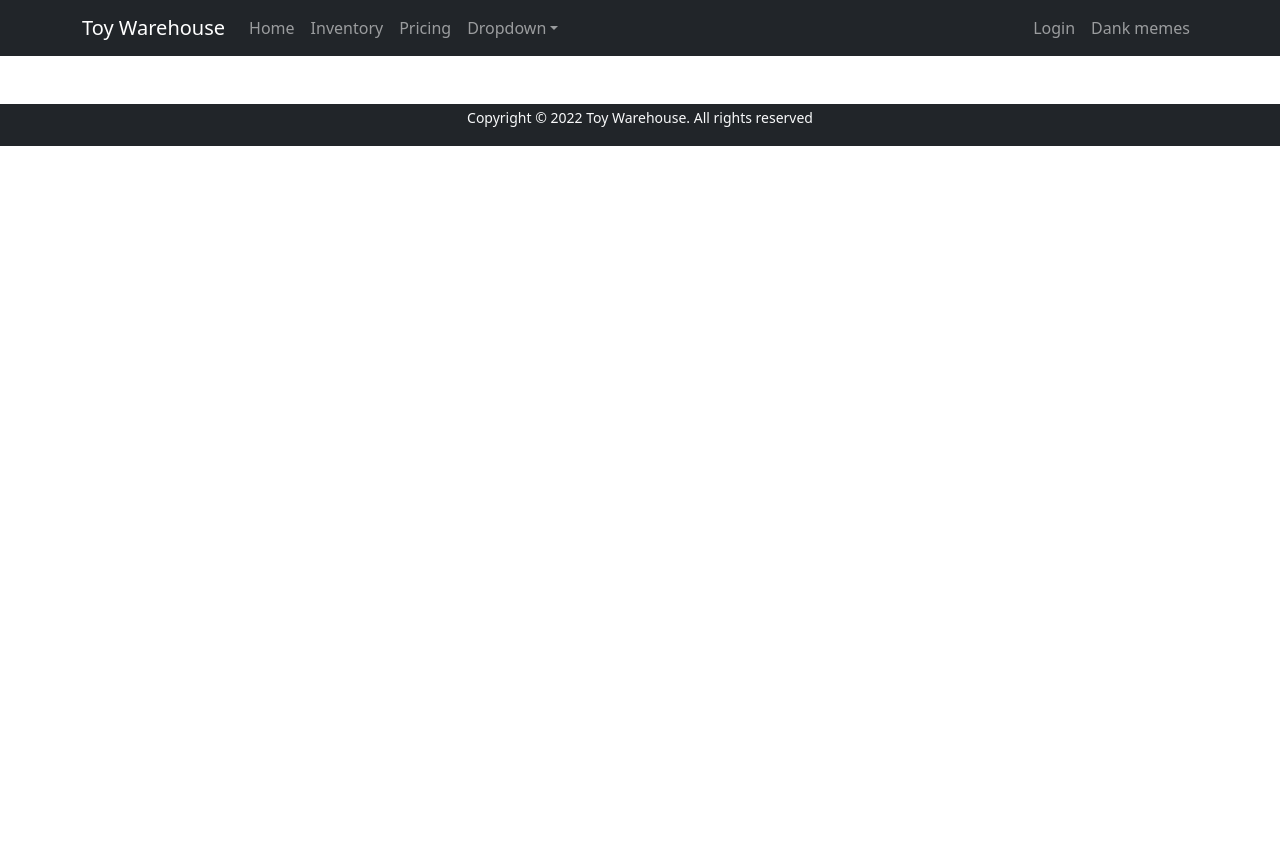
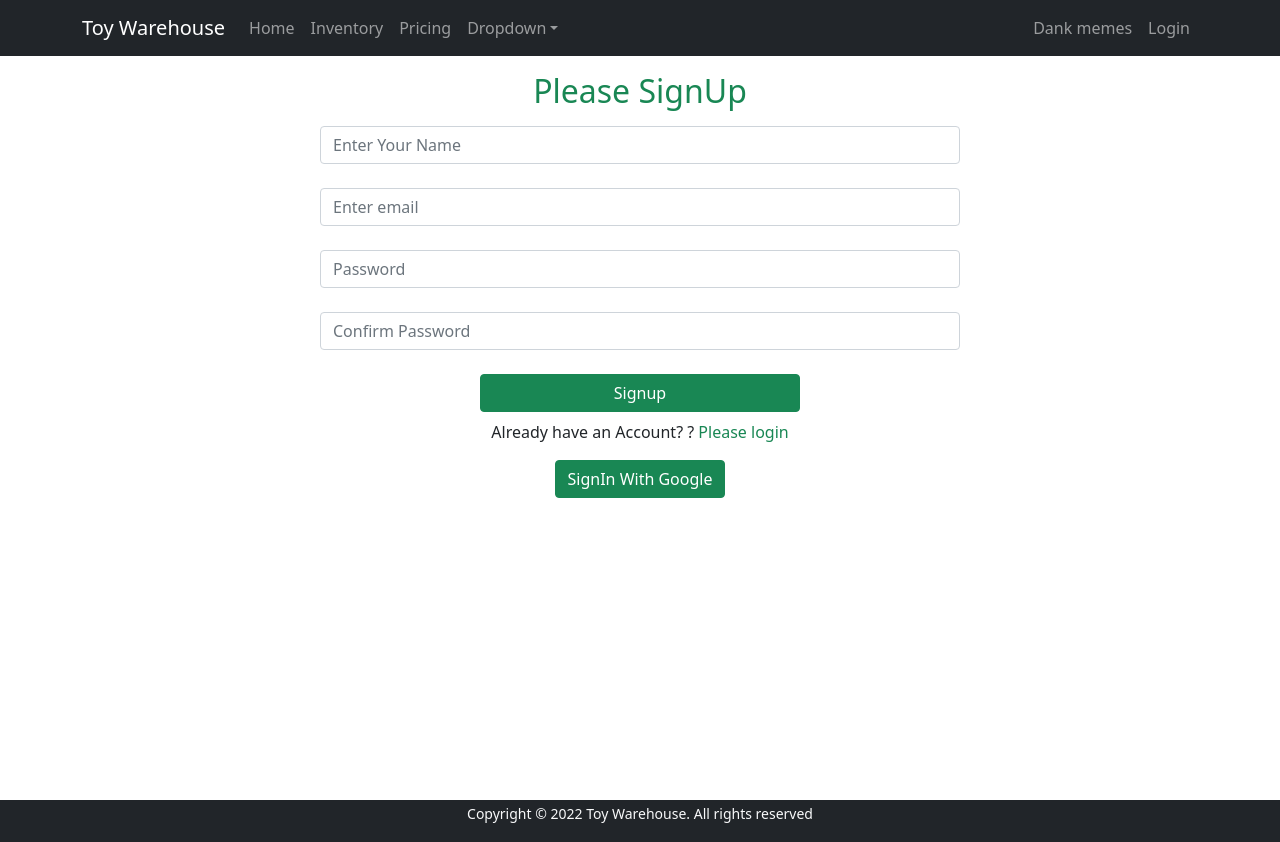
Before and after one commit to noormohammad20/warehouse_management_website_client, a React (Create React App) app: page /signup in a window 1280 px wide. Before the commit the page ends 800 px from the top, so only its background shows below. Built offline with nearby package versions, Linux system fonts and the light colour scheme; no server answers.

Commit message:
add firebase authentication with email password and google sign in

```diff
--- a/src/App.js
+++ b/src/App.js
@@ -5,6 +5,8 @@ import Header from './components/Header/Header'
 import Home from './components/Home/Home'
 import ItemDetail from './components/ItemDetail/ItemDetail'
 import Login from './components/Login/Login'
+import RequireAuth from './components/RequireAuth/RequireAuth'
+import Signup from './components/Signup/Signup'
 
 
 function App() {
@@ -15,9 +17,12 @@ function App() {
         <Route path='/' element={<Home></Home>}></Route>
         <Route path='/home' element={<Home></Home>}></Route>
         <Route path='/inventoryItem/:itemId' element=
-          {<ItemDetail></ItemDetail>} >
+          {<RequireAuth>
+            <ItemDetail></ItemDetail>
+          </RequireAuth>}>
         </Route>
         <Route path='/login' element={<Login></Login>}></Route>
+        <Route path='/signup' element={<Signup></Signup>}></Route>
       </Routes>
       <Footer></Footer>
     </div>
--- a/src/components/Header/Header.js
+++ b/src/components/Header/Header.js
@@ -1,8 +1,15 @@
+import { signOut } from 'firebase/auth'
 import React from 'react'
 import { Container, Nav, Navbar, NavDropdown } from 'react-bootstrap'
+import { useAuthState } from 'react-firebase-hooks/auth'
 import { Link } from 'react-router-dom'
+import auth from '../../firebase.init'
 
 const Header = () => {
+    const [user] = useAuthState(auth)
+    const handleSignOut = () => {
+        signOut(auth)
+    }
     return (
         <Navbar sticky='top' collapseOnSelect expand="lg" bg="dark" variant="dark">
             <Container>
@@ -22,10 +29,15 @@ const Header = () => {
                         </NavDropdown>
                     </Nav>
                     <Nav>
-                        <Nav.Link as={Link} to="login">Login</Nav.Link>
                         <Nav.Link eventKey={2} href="#memes">
                             Dank memes
                         </Nav.Link>
+                        {
+                            user ?
+                                <button className='btn btn-link text-decoration-none text-light' onClick={handleSignOut} >Sign Out</button>
+                                :
+                                <Nav.Link as={Link} to="login">Login</Nav.Link>
+                        }
                     </Nav>
                 </Navbar.Collapse>
             </Container>
--- a/src/components/ItemDetail/ItemDetail.js
+++ b/src/components/ItemDetail/ItemDetail.js
@@ -9,7 +9,7 @@ const ItemDetail = () => {
     const { _id, image, description, price, quantity, supplierName, sold, name } = item
 
     const handleDelivered = (id) => {
-        const updateQuantity = item.quantity
+        const updateQuantity = quantity - 1
         const url = `http://localhost:5000/inventoryItems/${id}`
         fetch(url, {
             method: 'PUT',
--- /dev/null
+++ b/src/components/Loading/Loading.js
@@ -0,0 +1,12 @@
+import React from 'react'
+import { Spinner } from 'react-bootstrap'
+
+const Loading = () => {
+    return (
+        <div style={{ height: "400px" }} className='w-100 d-flex justify-content-center align-items-center'>
+            <Spinner animation="border" variant="secondary" />
+        </div>
+    )
+}
+
+export default Loading
--- a/src/components/Login/Login.js
+++ b/src/components/Login/Login.js
@@ -1,10 +1,15 @@
-import React, { useRef } from 'react'
+import React, { useEffect, useRef } from 'react'
 import { Button, Form } from 'react-bootstrap'
-import { useLocation, useNavigate } from 'react-router-dom'
-import { useSignInWithEmailAndPassword } from 'react-firebase-hooks/auth'
+import { useSendPasswordResetEmail, useSignInWithEmailAndPassword } from 'react-firebase-hooks/auth'
+import { Link, useLocation, useNavigate } from 'react-router-dom'
 import auth from '../../firebase.init'
+import { ToastContainer, toast } from 'react-toastify'
+import 'react-toastify/dist/ReactToastify.css'
+import Social from '../Social/Social'
+import Loading from '../Loading/Loading'
 
 const Login = () => {
+
     const emailRef = useRef('')
     const passwordRef = useRef('')
     const location = useLocation()
@@ -16,28 +21,83 @@ const Login = () => {
         loading,
         error,
     ] = useSignInWithEmailAndPassword(auth)
+    const [sendPasswordResetEmail, sending] = useSendPasswordResetEmail(auth)
 
-    const handleLogin = (e) => {
+    let from = location.state?.from?.pathname || "/"
+
+    useEffect(() => {
+        if (user) {
+            navigate(from, { replace: true })
+        }
+    }, [user])
+
+    if (loading || sending) {
+        return <Loading></Loading>
+    }
+
+    let errorMessage
+    if (error) {
+        errorMessage = <p className='text-danger text-center'>{error?.message}</p>
+    }
+    const handleLogin = e => {
         e.preventDefault()
         const email = emailRef.current.value
         const password = passwordRef.current.value
+
         signInWithEmailAndPassword(email, password)
+    }
+    const navigateSignup = () => {
+        navigate('/signup')
+    }
+    const resetPassword = async () => {
+        const email = emailRef.current.value
+        if (email) {
+            await sendPasswordResetEmail(email)
+            toast('sent email for reset your password ! please check your email')
+        }
+        else {
+            toast.warn(' Please Enter Your Email Address!', {
+                position: "top-center",
+                autoClose: 5000,
+                hideProgressBar: false,
+                closeOnClick: true,
+                pauseOnHover: true,
+                draggable: true,
+                progress: undefined,
+            })
+        }
     }
 
     return (
-        <div style={{ minHeight: '85vh' }} className='w-50 mx-auto'>
-            <h2 className='text-primary text-center my-3'>Please Login</h2>
-            <Form onSubmit={handleLogin} >
-                <Form.Group className="my-3" controlId="formBasicEmail">
-                    <Form.Control type="email" ref={emailRef} placeholder="Enter email" />
+        <div style={{ minHeight: '85vh' }}>
+            <h2 className='text-success my-3 text-center'>Please Login</h2>
+            <Form className='w-50 mx-auto' onSubmit={handleLogin}>
+                <Form.Group className="mb-5" controlId="formBasicEmail">
+                    <Form.Control ref={emailRef} type="email" placeholder="Enter email" required />
                 </Form.Group>
-                <Form.Group className="my-3" controlId="formBasicPassword">
-                    <Form.Control type="password" ref={passwordRef} placeholder="Password" />
+
+                <Form.Group className="mb-5" controlId="formBasicPassword">
+                    <Form.Control ref={passwordRef} type="password" placeholder="Password" required />
                 </Form.Group>
-                <Button variant="primary w-50 my-3" type="submit">
-                    Submit
+                <Button className='w-50 d-block mx-auto mt-2' variant="success" type="submit">
+                    Login
                 </Button>
             </Form>
+            {errorMessage}
+            <p className='text-center mt-2'>New in My Site ? <Link className='text-decoration-none text-success' to='/signup' onClick={navigateSignup}>Please Signup</Link></p>
+            <p className='text-center mt-2'>Forgot password? <button className='text-decoration-none text-success btn btn-link' onClick={resetPassword}>reset your password</button></p>
+            <Social></Social>
+            <ToastContainer
+                position="top-center"
+                autoClose={5000}
+                hideProgressBar={false}
+                newestOnTop={false}
+                closeOnClick
+                rtl={false}
+                pauseOnFocusLoss
+                draggable
+                pauseOnHover
+            />
         </div>
     )
 }
--- /dev/null
+++ b/src/components/RequireAuth/RequireAuth.js
@@ -0,0 +1,18 @@
+import React from 'react'
+import { useAuthState } from 'react-firebase-hooks/auth'
+import { Navigate, useLocation } from 'react-router-dom'
+import auth from '../../firebase.init'
+import Loading from '../Loading/Loading'
+const RequireAuth = ({ children }) => {
+    const location = useLocation()
+    const [user, loading] = useAuthState(auth)
+    if (loading) {
+        return <Loading></Loading>
+    }
+    if (!user) {
+        return <Navigate to="/login" state={{ from: location }} replace />
+    }
+    return children
+}
+
+export default RequireAuth
--- /dev/null
+++ b/src/components/Signup/Signup.js
@@ -0,0 +1,78 @@
+import React, { useRef } from 'react'
+import { Button, Form } from 'react-bootstrap'
+import { useCreateUserWithEmailAndPassword } from 'react-firebase-hooks/auth'
+import { Link, useNavigate } from 'react-router-dom'
+import auth from '../../firebase.init'
+import Loading from '../Loading/Loading'
+import Social from '../Social/Social'
+
+const Signup = () => {
+    const nameRef = useRef('')
+    const emailRef = useRef('')
+    const passwordRef = useRef('')
+    const confirmPasswordRef = useRef('')
+    const navigate = useNavigate()
+    const [
+        createUserWithEmailAndPassword,
+        user,
+        loading,
+        error,
+    ] = useCreateUserWithEmailAndPassword(auth, { sendEmailVerification: true })
+
+    const handleSignup = e => {
+        e.preventDefault()
+        const name = nameRef.current.value
+        const email = emailRef.current.value
+        const password = passwordRef.current.value
+        const confirmPassword = confirmPasswordRef.current.value
+
+
+        if (password !== confirmPassword) {
+            return alert('Your Password Not Matched')
+        }
+        createUserWithEmailAndPassword(email, password)
+
+        navigate('/home')
+    }
+    const navigateLogin = () => {
+        navigate('/login')
+    }
+    if (user) {
+        console.log(user)
+    }
+    if (loading) {
+        return <Loading></Loading>
+    }
+    let signupError
+    if (error) {
+        return <p className='text-danger text-center'> {error?.message} </p>
+    }
+    return (
+        <div style={{ minHeight: '85vh' }}>
+            <h2 className='text-success text-center my-3'>Please SignUp</h2>
+            <Form className='w-50 mx-auto' onSubmit={handleSignup}>
+                <Form.Group className="mb-4" controlId="formBasicText">
+                    <Form.Control ref={nameRef} type="text" placeholder="Enter Your Name" required />
+                </Form.Group>
+                <Form.Group className="mb-4" controlId="formBasicEmail">
+                    <Form.Control ref={emailRef} type="email" placeholder="Enter email" required />
+                </Form.Group>
+
+                <Form.Group className="mb-4" controlId="formBasicPassword">
+                    <Form.Control ref={passwordRef} type="password" placeholder="Password" required />
+                </Form.Group>
+                <Form.Group className="mb-4" controlId="formBasicConfirmPassword">
+                    <Form.Control ref={confirmPasswordRef} type="password" placeholder="Confirm Password" required />
+                </Form.Group>
+                <Button className='w-50 d-block mx-auto mb-2' variant="success" type="submit">
+                    Signup
+                </Button>
+            </Form>
+            {signupError}
+            <p className='text-center'>Already have an Account? ? <Link className='text-decoration-none text-success' to='/login' onClick={navigateLogin}>Please login</Link></p>
+            <Social></Social>
+        </div>
+    )
+}
+
+export default Signup
--- /dev/null
+++ b/src/components/Social/Social.js
@@ -0,0 +1,29 @@
+import React from 'react'
+import { useSignInWithGoogle } from 'react-firebase-hooks/auth'
+import { useNavigate } from 'react-router-dom'
+import auth from '../../firebase.init'
+import Loading from '../Loading/Loading'
+
+const Social = () => {
+    const [signInWithGoogle, googleUser, googleLoading, googleError] = useSignInWithGoogle(auth)
+    const navigate = useNavigate()
+
+    if (googleUser) {
+        navigate('/home')
+    }
+    if (googleLoading) {
+        return <Loading></Loading>
+    }
+    let socialError
+    if (googleError) {
+        socialError = <p className='text-danger '> {googleError?.message}</p>
+    }
+    return (
+        <div>
+            {socialError}
+            <button className='btn btn-success d-block mx-auto my-2' onClick={() => signInWithGoogle()}>SignIn With Google</button>
+        </div>
+    )
+}
+
+export default Social
```
